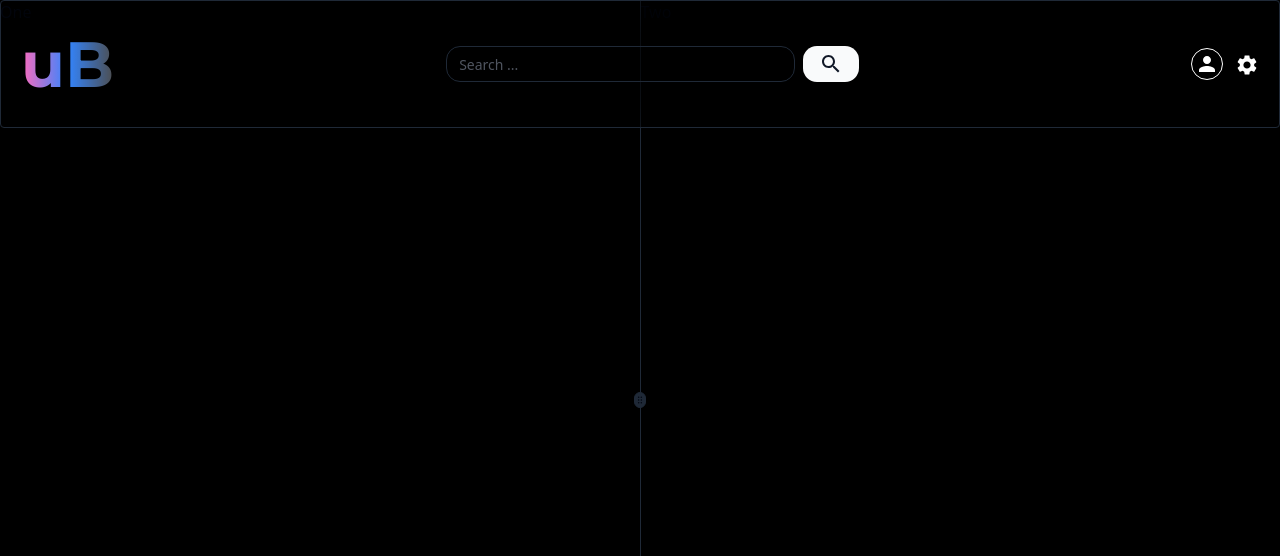
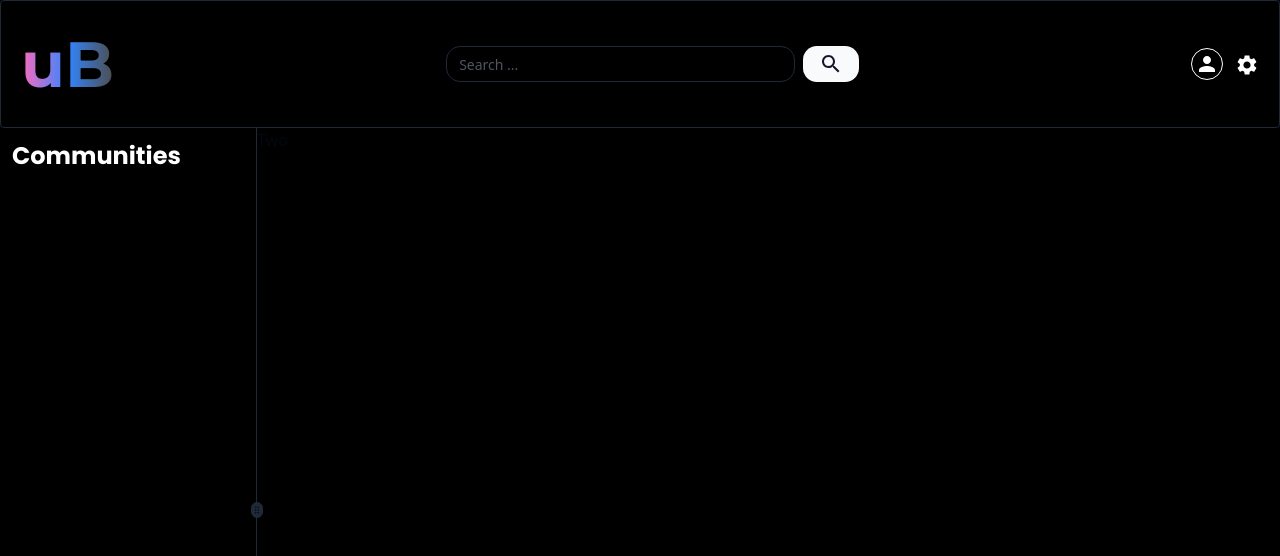
Before and after one commit to raiashpanda007/UniBLOGic, a React (Vite) app in the folder frontend/: page /home in a window 1280 px wide. Shown: the top 556 px of the page. Built offline with nearby package versions, Linux system fonts and the light colour scheme.

Commit message:
Start working on Sidebar component

```diff
--- /dev/null
+++ b/frontend/src/Components/Cards/Sidebar_Card.tsx
@@ -0,0 +1,14 @@
+interface Sidebar_CardProps {
+    title: string;
+    description: string;
+    img: string;
+}
+const Sidebar_Card = ({title = "Title", description = "descritption",img = "img"} : Sidebar_CardProps) => {
+    return (
+        <div>
+            hi
+        </div>
+    )
+}
+
+export default Sidebar_Card;
--- a/frontend/src/Components/Components.ts
+++ b/frontend/src/Components/Components.ts
@@ -1,3 +1,4 @@
 import header from "./Header/header";
 import Logo from '../Components/Logo/Logo'
-export  {header,Logo}
+import Sidebar_Card from "./Cards/Sidebar_Card";
+export  {header,Logo,Sidebar_Card}
--- a/frontend/src/Components/Logo/Logo.tsx
+++ b/frontend/src/Components/Logo/Logo.tsx
@@ -3,9 +3,10 @@ import type { RootState } from "../../Store/Store";
 
 interface LogoProps {
   label: string;
+  className?: string;
 }
 
-function Logo({ label }: LogoProps) {
+function Logo({ label,className }: LogoProps) {
   const mode = useSelector((state: RootState) => state.theme.mode);
 
   return (
--- a/frontend/src/Screens/Home.tsx
+++ b/frontend/src/Screens/Home.tsx
@@ -1,22 +1,30 @@
 import { useSelector } from "react-redux";
 import type { RootState } from "@/Store/Store";
+import { Sidebar_Card as SideBar_Components } from "@/Components/Components";
 import {
   ResizableHandle,
   ResizablePanel,
   ResizablePanelGroup,
-  } from "@/components/ui/resizable"
+} from "@/components/ui/resizable";
 
 function Home() {
   const mode = useSelector((state: RootState) => state.theme.mode);
+
   return (
-    <div className={`${mode} h-screen w-screen dark:bg-black `}>
-
+    <div className={`${mode} h-screen w-screen dark:bg-black overflow-hidden`}>
+      <div className="relative top-32" style={{ height: "calc(100% - 36px)" }}>
         <ResizablePanelGroup direction="horizontal">
-      <ResizablePanel>One</ResizablePanel>
+          <ResizablePanel defaultSize={0} style={{flexBasis:"20%", minWidth: "20%" ,maxWidth:"50%"}}>
+            <h1 className="fixed font-poppins font-bold text-2xl dark:text-white p-3">
+              Communities
+            </h1>
+          </ResizablePanel>
           <ResizableHandle withHandle />
-      <ResizablePanel>Two</ResizablePanel>
+          <ResizablePanel>
+            <p>Two</p>
+          </ResizablePanel>
         </ResizablePanelGroup>
-
+      </div>
     </div>
   );
 }
```
Lines whose indentation alone changed are shown as unchanged.
